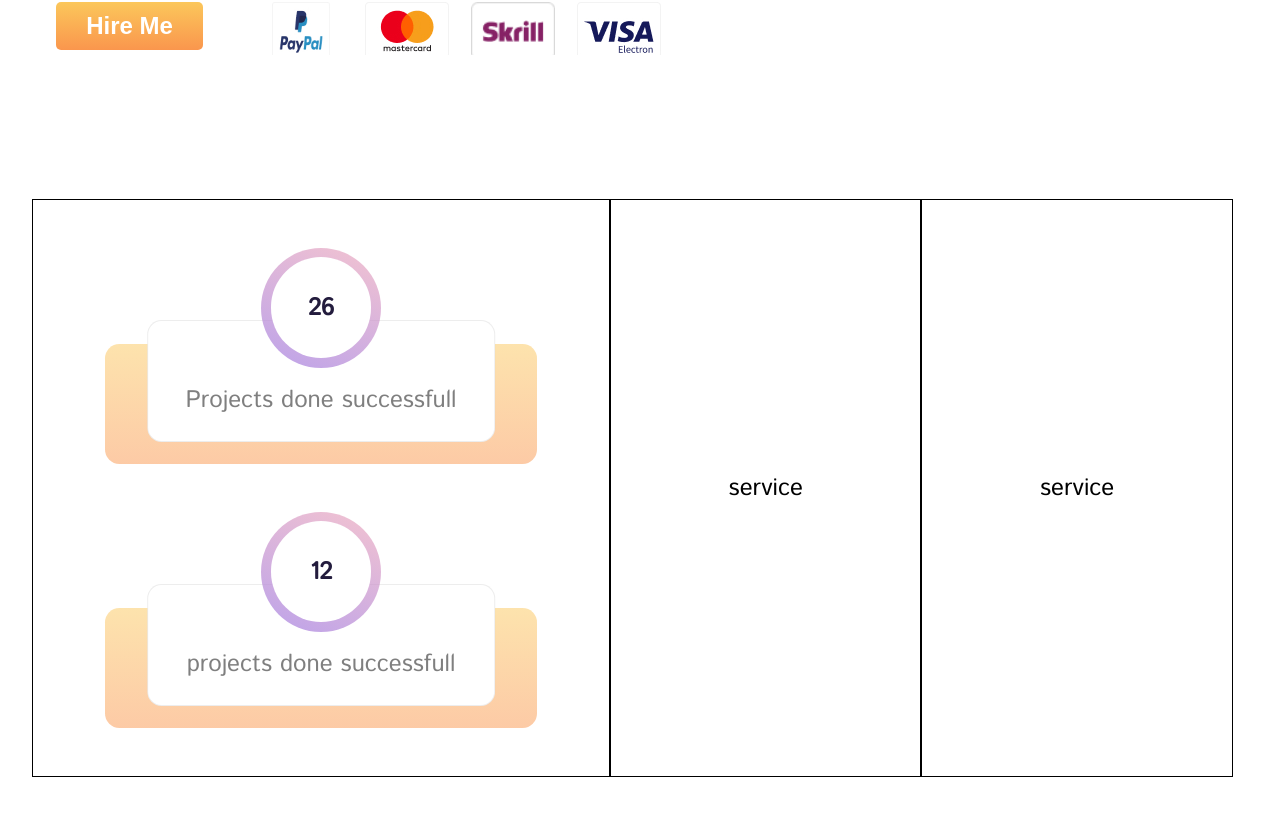
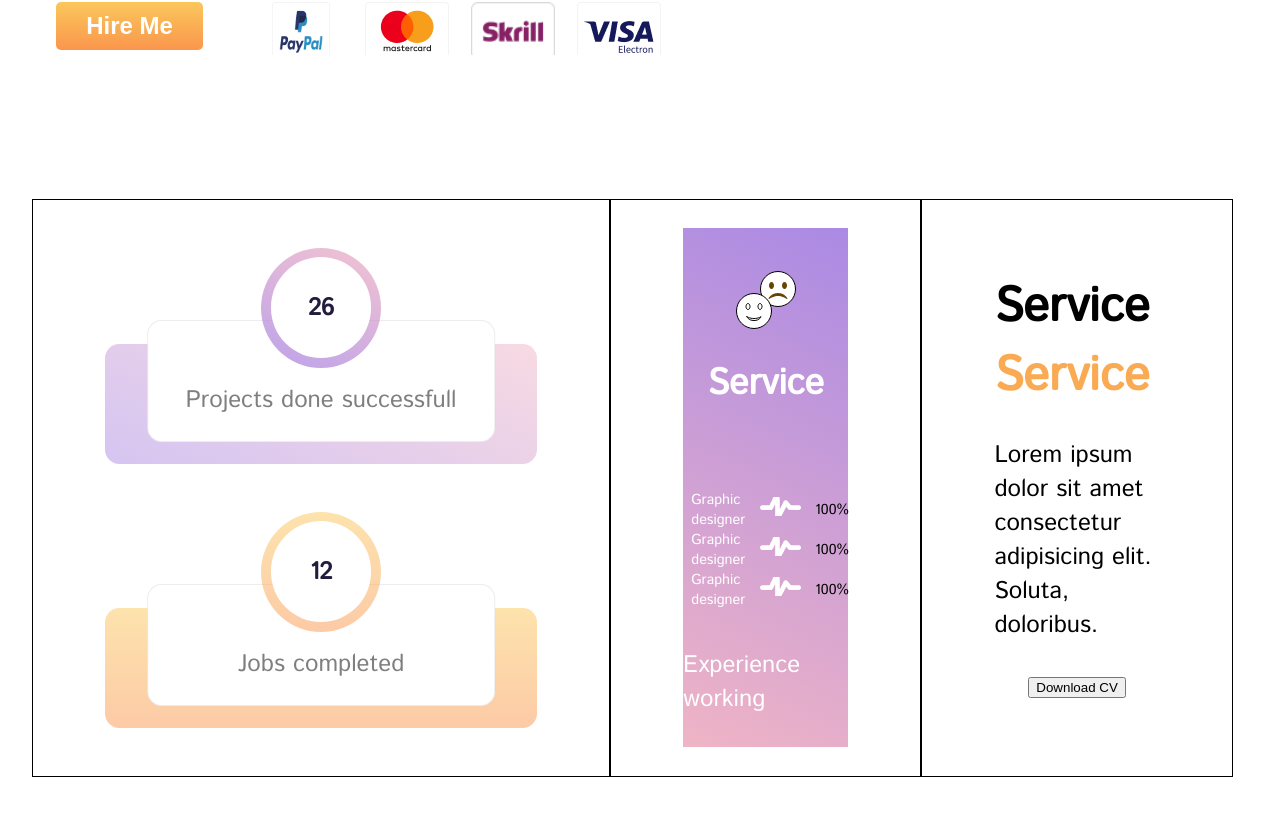
Before and after one commit to principalkelvo/kelvinnjoroowino, a Vue app: page / in a window 1280 px wide. Shown: the part 762-1577 px from the top of the page. Built offline with nearby package versions, Linux system fonts and the light colour scheme.

Commit message:
adds content to card adds style of emojis and the third card structure

```diff
--- a/src/components/service.vue
+++ b/src/components/service.vue
@@ -22,13 +22,13 @@
 
             </div>
             <div class="success">
-            <div class="firstRectangle">
+            <div class="firstRectangle yellowed">
               <div class="secondRectangle">
-                <p>projects done successfull</p>
+                <p>Jobs completed</p>
 
             </div>
             <div class="circle">
-              <div class="circular-progress">
+              <div class="circular-progress yellowed">
                     <div class="value-container">12</div>
                 </div>
 
@@ -41,10 +41,78 @@
             </div>
         </div>
         <div class="column is-4 card">
-            service
+            <div class="serviceCard">
+              <div class="title">
+                <img src="../assets/modeSVG/emoji.svg" alt="">
+                <h2>Service</h2>
+
+              </div>
+              <div class="cardContent">
+                <div class="jobs">
+                  <div class="jobTitle">
+                    <p>Graphic designer</p>
+
+                  </div>
+                  <div class="lifeEmoji">
+                    <img src="@/assets/socialIcons/life.png" alt="life">
+                  </div>
+                  <div class="jobPercentage">
+                    <p>100%</p>
+
+                  </div>
+                </div>
+                <div class="jobs">
+                  <div class="jobTitle">
+                    <p>Graphic designer</p>
+
+                  </div>
+                  <div class="lifeEmoji">
+                    <img src="@/assets/socialIcons/life.png" alt="life">
+                  </div>
+                  <div class="jobPercentage">
+                    <p>100%</p>
+
+                  </div>
+                </div>
+                <div class="jobs">
+                  <div class="jobTitle">
+                    <p>Graphic designer</p>
+
+                  </div>
+                  <div class="lifeEmoji">
+                    <img src="@/assets/socialIcons/life.png" alt="life">
+                  </div>
+                  <div class="jobPercentage">
+                    <p>100%</p>
+
+                  </div>
+                </div>
+
+
+              </div>
+              <div class="cardFooter">
+                <p>Experience working</p>
+              </div>
+            </div>
         </div>
         <div class="column is-4 card">
-            service
+            <div class="awesomeCard">
+              <div class="title">
+                <h2>Service</h2>
+                <h2>Service</h2>
+              </div>
+              <div class="cardContent">
+
+                <p>Lorem ipsum dolor sit amet consectetur adipisicing elit. Soluta, doloribus.</p>
+
+
+              </div>
+              <div class="cardFooter">
+                <div class="button">
+                  <button>Download CV</button>
+                </div>
+              </div>
+            </div>
         </div>
       </div>
     </div>
@@ -58,6 +126,7 @@ export default {
 </script>
 
 <style scoped>
+/* fullcard  */
 .cards .card{
   border: 1px solid black;
   height: 18em;
@@ -66,6 +135,7 @@ export default {
   align-items: center;
   justify-content: center;
 }
+/* firstcard projects and jobs percentage  */
 .projects{
   width: 100%;
   height: 100%;
@@ -73,6 +143,7 @@ export default {
   flex-direction: column;
 
 }
+/* each project */
 .projects .success{
   width: 100%;
   padding: 3em 0;
@@ -97,7 +168,7 @@ export default {
   transform: translate(-50%, 0);
   top: -20%;
 }
-.projects:last-child .success .firstRectangle{
+.projects .success .firstRectangle.yellowed{
   background: linear-gradient(180deg, rgba(251, 199, 91, 0.5) 0%, rgba(250, 150, 77, 0.5) 100%);
 }
 
@@ -125,6 +196,7 @@ export default {
 
 }
 
+/* circular progress bar  */
 .circular-progress {
     position: relative;
   background: linear-gradient(205.37deg, rgba(236, 150, 171, 0.56) -2.42%, rgba(169, 137, 229, 0.8) 103.97%);
@@ -134,6 +206,10 @@ export default {
     display: grid;
     place-items: center;
   }
+  .circular-progress.yellowed{
+background: linear-gradient(180deg, rgba(251, 199, 91, 0.5) 0%, rgba(250, 150, 77, 0.5) 100%);
+
+}
   .circular-progress:before {
     content: "";
     position: absolute;
@@ -142,6 +218,7 @@ export default {
     background-color: #ffffff;
     border-radius: 50%;
   }
+  /* value in the circular bar  */
    .value-container {
     position: relative;
     /* font-family: "Poppins", sans-serif; */
@@ -158,4 +235,76 @@ export default {
     color: #231c3d;
   }
 
+/* center card  */
+  .serviceCard{
+    background: linear-gradient(205.37deg, #A989E5 -2.42%, rgba(236, 150, 171, 0.7) 103.97%);
+    width: 100%;
+    height: 120%;
+    display: flex;
+    flex-direction: column;
+    align-items: center;
+    justify-content: space-around;
+  }
+  .serviceCard .title{
+    display: flex;
+    align-items: center;
+    justify-content: center;
+    flex-direction: column;
+    width: 100%;
+    height: 10em;
+    color: #fff;
+  }
+  .serviceCard .cardContent{
+    display: flex;
+    width: 90%;
+    align-items: center;
+    flex-direction: column;
+    font-size: .6em;
+  }
+  .serviceCard .jobs{
+    width: 100%;
+    display: flex;
+    align-items: center;
+    justify-content: space-evenly;
+
+  }
+  .jobs p{
+    margin: 0;
+  }
+    .serviceCard .jobs .jobTitle{
+      color: #fff;
+    }
+    .serviceCard .jobs .lifeEmoji{
+      padding: 0 1em ;
+    }
+    .serviceCard .cardFooter{
+
+      color: #fff;
+    }
+
+/* last service div  */
+ .awesomeCard{
+   background: #fff;
+    width: 100%;
+    height: 100%;
+    display: flex;
+    flex-direction: column;
+    align-items: center;
+    justify-content: space-around;
+  }
+   .awesomeCard .title{
+     color: #000;
+     width: 100%;
+     display: flex;
+     align-items: left;
+     justify-content: center;
+     flex-direction: column;
+  }
+   .awesomeCard .title h2{
+      margin: 0;
+      font-size: 2em;
+   }
+   .awesomeCard .title h2:last-child{
+     color: #faaa53;
+   }
 </style>
```
